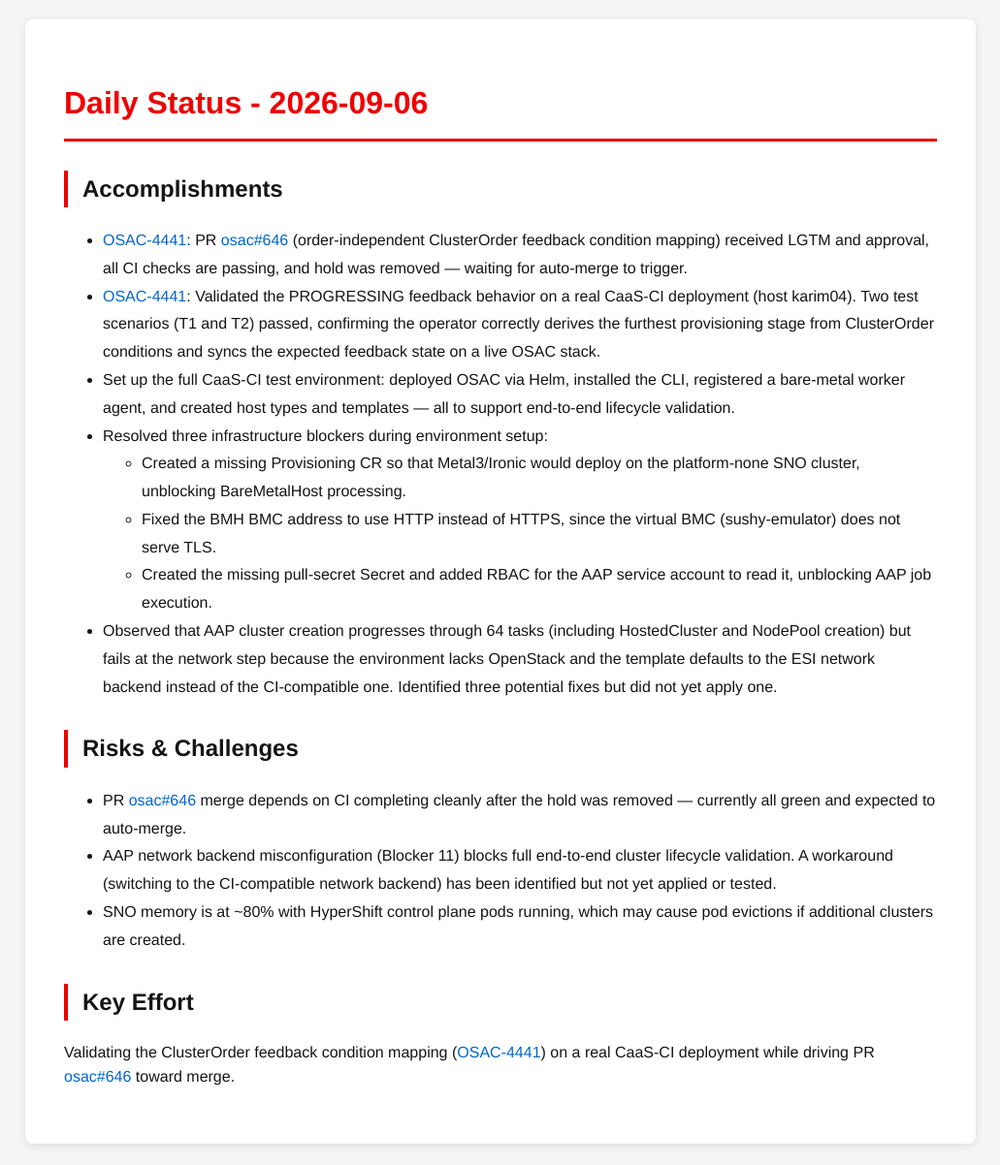
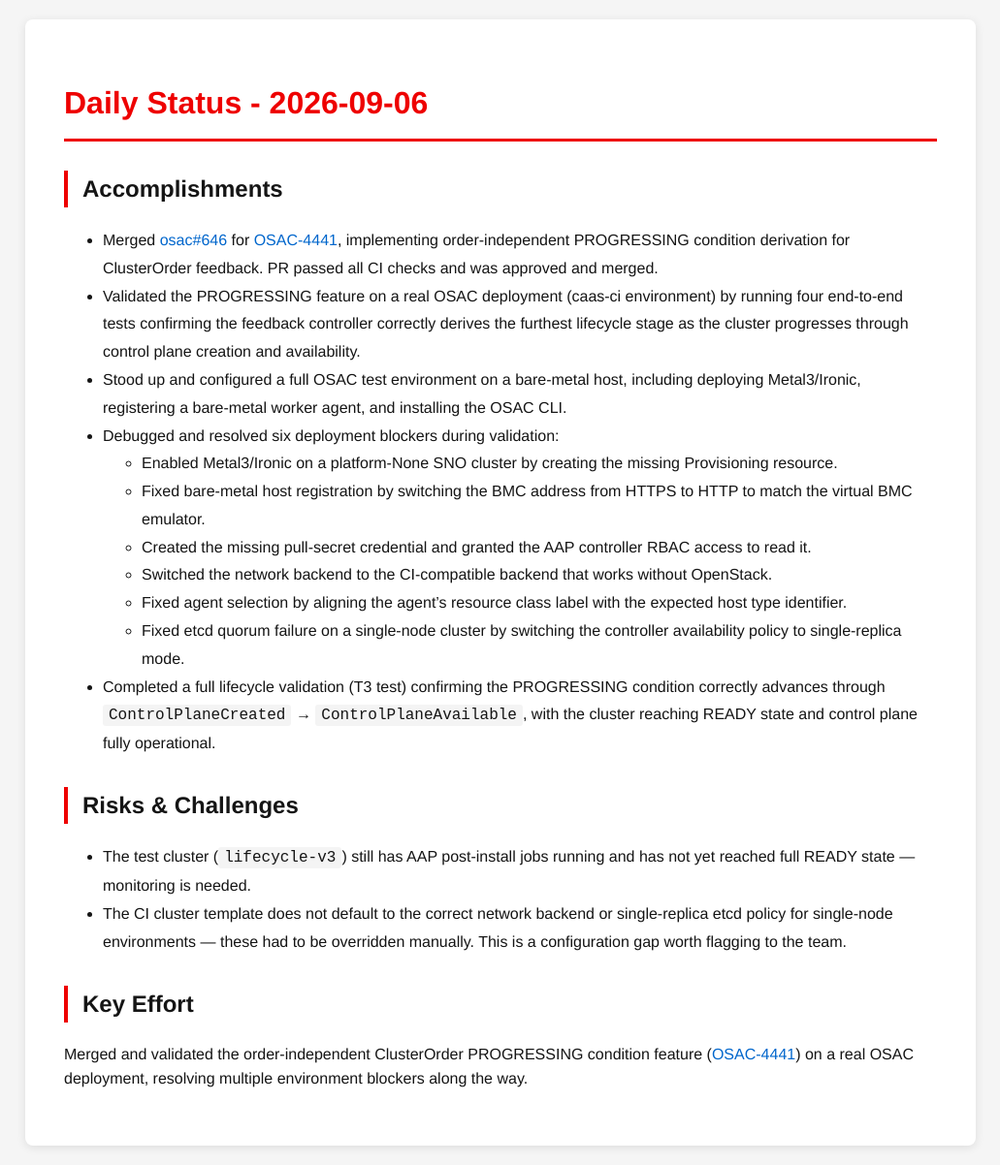
Before and after one commit to tzvatot/daily-status, a Jekyll site: the page built from 2026-09-06.md, in a window 1280 px wide. Shown: the whole page at 97% size, without its empty margins (124-1155 px from the left). Built offline with Jekyll 4.4.1, drawn with Linux system fonts in a browser that asks for light colours.

Commit message:
Daily status update - 2026-09-06

```diff
--- a/2026-09-06.md
+++ b/2026-09-06.md
@@ -7,19 +7,24 @@
 # Daily Status - 2026-09-06
 
 ## Accomplishments
-- [OSAC-4441](https://redhat.atlassian.net/browse/OSAC-4441): PR [osac#646](https://github.com/osac-project/osac/pull/646) (order-independent ClusterOrder feedback condition mapping) received LGTM and approval, all CI checks are passing, and hold was removed — waiting for auto-merge to trigger.
-- [OSAC-4441](https://redhat.atlassian.net/browse/OSAC-4441): Validated the PROGRESSING feedback behavior on a real CaaS-CI deployment (host karim04). Two test scenarios (T1 and T2) passed, confirming the operator correctly derives the furthest provisioning stage from ClusterOrder conditions and syncs the expected feedback state on a live OSAC stack.
-- Set up the full CaaS-CI test environment: deployed OSAC via Helm, installed the CLI, registered a bare-metal worker agent, and created host types and templates — all to support end-to-end lifecycle validation.
-- Resolved three infrastructure blockers during environment setup:
-  - Created a missing Provisioning CR so that Metal3/Ironic would deploy on the platform-none SNO cluster, unblocking BareMetalHost processing.
-  - Fixed the BMH BMC address to use HTTP instead of HTTPS, since the virtual BMC (sushy-emulator) does not serve TLS.
-  - Created the missing pull-secret Secret and added RBAC for the AAP service account to read it, unblocking AAP job execution.
-- Observed that AAP cluster creation progresses through 64 tasks (including HostedCluster and NodePool creation) but fails at the network step because the environment lacks OpenStack and the template defaults to the ESI network backend instead of the CI-compatible one. Identified three potential fixes but did not yet apply one.
+
+- Merged [osac#646](https://github.com/osac-project/osac/pull/646) for [OSAC-4441](https://redhat.atlassian.net/browse/OSAC-4441), implementing order-independent PROGRESSING condition derivation for ClusterOrder feedback. PR passed all CI checks and was approved and merged.
+- Validated the PROGRESSING feature on a real OSAC deployment (caas-ci environment) by running four end-to-end tests confirming the feedback controller correctly derives the furthest lifecycle stage as the cluster progresses through control plane creation and availability.
+- Stood up and configured a full OSAC test environment on a bare-metal host, including deploying Metal3/Ironic, registering a bare-metal worker agent, and installing the OSAC CLI.
+- Debugged and resolved six deployment blockers during validation:
+  - Enabled Metal3/Ironic on a platform-None SNO cluster by creating the missing Provisioning resource.
+  - Fixed bare-metal host registration by switching the BMC address from HTTPS to HTTP to match the virtual BMC emulator.
+  - Created the missing pull-secret credential and granted the AAP controller RBAC access to read it.
+  - Switched the network backend to the CI-compatible backend that works without OpenStack.
+  - Fixed agent selection by aligning the agent's resource class label with the expected host type identifier.
+  - Fixed etcd quorum failure on a single-node cluster by switching the controller availability policy to single-replica mode.
+- Completed a full lifecycle validation (T3 test) confirming the PROGRESSING condition correctly advances through `ControlPlaneCreated` → `ControlPlaneAvailable`, with the cluster reaching READY state and control plane fully operational.
 
 ## Risks & Challenges
-- PR [osac#646](https://github.com/osac-project/osac/pull/646) merge depends on CI completing cleanly after the hold was removed — currently all green and expected to auto-merge.
-- AAP network backend misconfiguration (Blocker 11) blocks full end-to-end cluster lifecycle validation. A workaround (switching to the CI-compatible network backend) has been identified but not yet applied or tested.
-- SNO memory is at ~80% with HyperShift control plane pods running, which may cause pod evictions if additional clusters are created.
+
+- The test cluster (`lifecycle-v3`) still has AAP post-install jobs running and has not yet reached full READY state — monitoring is needed.
+- The CI cluster template does not default to the correct network backend or single-replica etcd policy for single-node environments — these had to be overridden manually. This is a configuration gap worth flagging to the team.
 
 ## Key Effort
-Validating the ClusterOrder feedback condition mapping ([OSAC-4441](https://redhat.atlassian.net/browse/OSAC-4441)) on a real CaaS-CI deployment while driving PR [osac#646](https://github.com/osac-project/osac/pull/646) toward merge.
+
+Merged and validated the order-independent ClusterOrder PROGRESSING condition feature ([OSAC-4441](https://redhat.atlassian.net/browse/OSAC-4441)) on a real OSAC deployment, resolving multiple environment blockers along the way.
```
